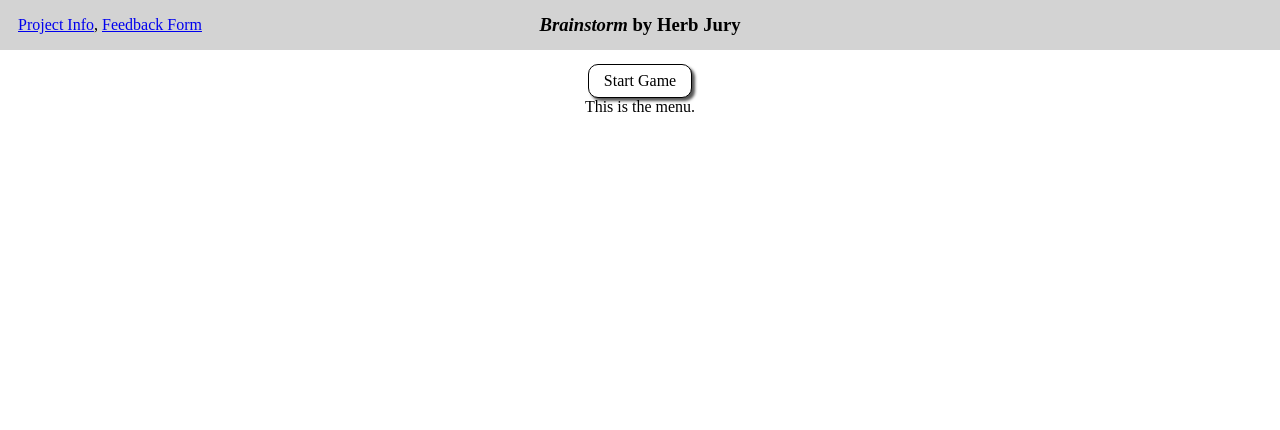
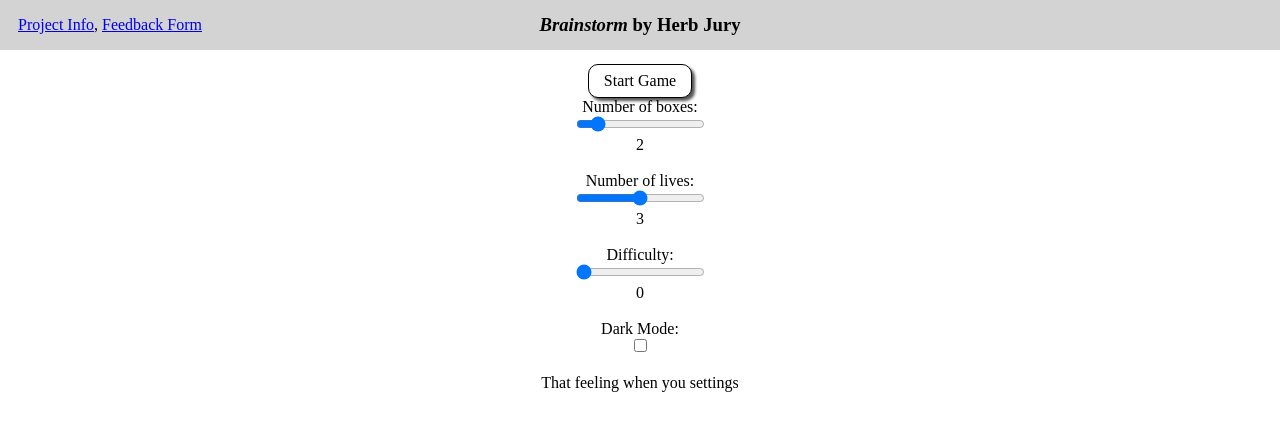
Before and after one commit to MrMugwump/BrainstormComp225, a Next.js app: page / in a window 1280 px wide. Shown: the top 430 px of the page. Built offline with nearby package versions, Linux system fonts and the light colour scheme.

Commit message:
WIP Settings

```diff
--- a/src/app/menu.tsx
+++ b/src/app/menu.tsx
@@ -1,24 +1,109 @@
 import { Settings } from "./settings";
+import { useState, useEffect } from 'react';
 
 export default function Menu({settings, setSettings, setInitialize}:any) {
-    var numBoxes:number = settings.getNumBoxes();
-    var startingDifficulty:number = settings.getStartingDifficulty();
-    var startingLives:number = settings.getStartingLives();
-    var timerSpeed:number = settings.getTimerSpeed(); //Number of seconds before timer reaches 0
-    var isFreeplay:boolean = settings.getIsFreeplay();
+    const [boxes, setBoxes] = useState(settings.getNumBoxes());
+    const [startingDifficulty, setStartingDifficulty] = useState(settings.getStartingDifficulty());
+    const [startingLives, setStartingLives] = useState(settings.getStartingLives());
+    const [timerSpeed, setTimerSpeed] = useState(settings.getTimerSpeed()); //Number of seconds before timer reaches 0
+    const [isFreeplay, setIsFreeplay] = useState(settings.getIsFreeplay());
+
+    const changeBoxes = (event:any) => {
+        setBoxes(event.target.value);
+    };
+    const changeStartingDifficulty = (event:any) => {
+        setStartingDifficulty(event.target.value);
+    };
+    const changeStartingLives = (event:any) => {
+        setStartingLives(event.target.value);
+    };
+    const changeTimerSpeed = (event:any) => {
+        setTimerSpeed(event.target.value);
+    };
+    const changeIsFreeplay = (event:any) => {
+        setIsFreeplay(event.target.value);
+    };
 
     const StartButton = () => (
         <button className="startButton" onClick={()=>{
-            setSettings(new Settings(numBoxes,startingDifficulty,startingLives,timerSpeed,isFreeplay))
+            setSettings(new Settings(boxes,startingDifficulty,startingLives,timerSpeed,isFreeplay))
             setInitialize(true);
         }}>Start Game</button>
     );
 
-    return (<>
-        <p>
+    const BoxesInput = () => (
+        <div>
+            <p>Number of boxes: </p>
+            <input
+                type="range"
+                onChange={changeBoxes}
+                min={1}
+                max={9}
+                step={1}
+                value={boxes}
+                className="NumBoxesInput"
+                id="NumBoxesInput"
+            />
+            <p>{boxes}</p>
+        </div>
+    )
+
+    const StartingLivesInput = () => (
+        <div>
+            <p>Number of lives: </p>
+            <input
+                type="range"
+                onChange={changeStartingLives}
+                min={1}
+                max={5}
+                step={1}
+                value={startingLives}
+                className="StartingLivesInput"
+                id="StartingLivesInput"
+            />
+            <p>{startingLives}</p>
+        </div>
+    )
+
+    const StartingDifficulty = () => (
+        <div>
+            <p>Difficulty: </p>
+            <input
+                type="range"
+                onChange={changeStartingDifficulty}
+                min={0}
+                max={200}
+                step={1}
+                value={startingDifficulty}
+                className="StartingDifficulty"
+                id="StartingDifficulty"
+            />
+            <p>{startingDifficulty}</p>
+        </div>
+    )
+
+    const DarkMode = () => (
+        <div>
+            <p>Dark Mode:</p>
+            <input
+                type="checkbox"
+            />
+        </div>
+    )
+
+    return (
+        <div>
             <StartButton/>
             <br/>
-            This is the menu.
-        </p>
-    </>);
+            <BoxesInput/>
+            <br/>
+            <StartingLivesInput/>
+            <br/>
+            <StartingDifficulty/>
+            <br/>
+            <DarkMode/>
+            <br/>
+            <p>That feeling when you settings</p>
+        </div>
+    );
 }
--- /dev/null
+++ b/src/app/menuStyle.css
@@ -0,0 +1,7 @@
+.startButton {
+    top: 50%;
+}
+
+.NumBoxesInput {
+    width: 10%;
+}
```
